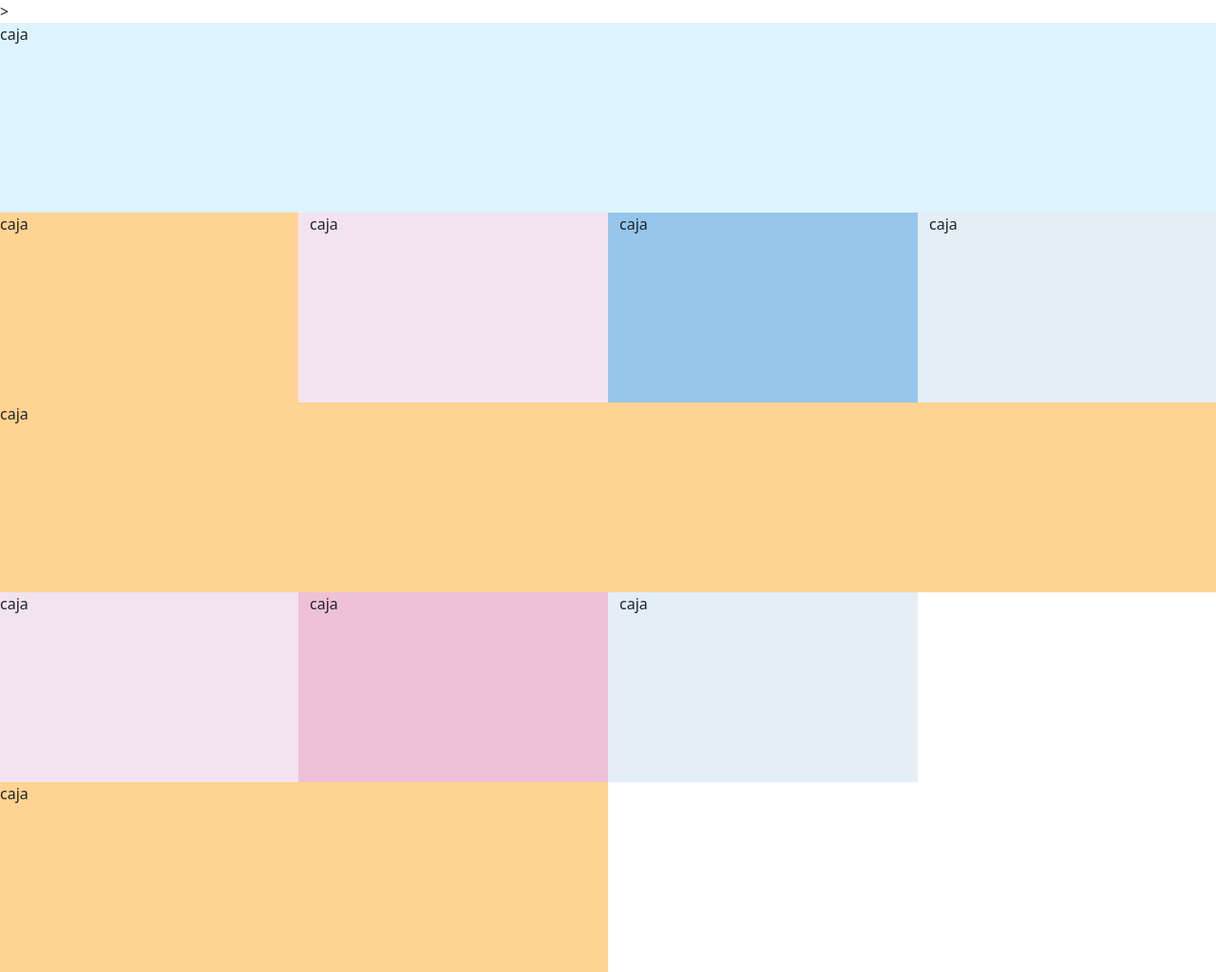
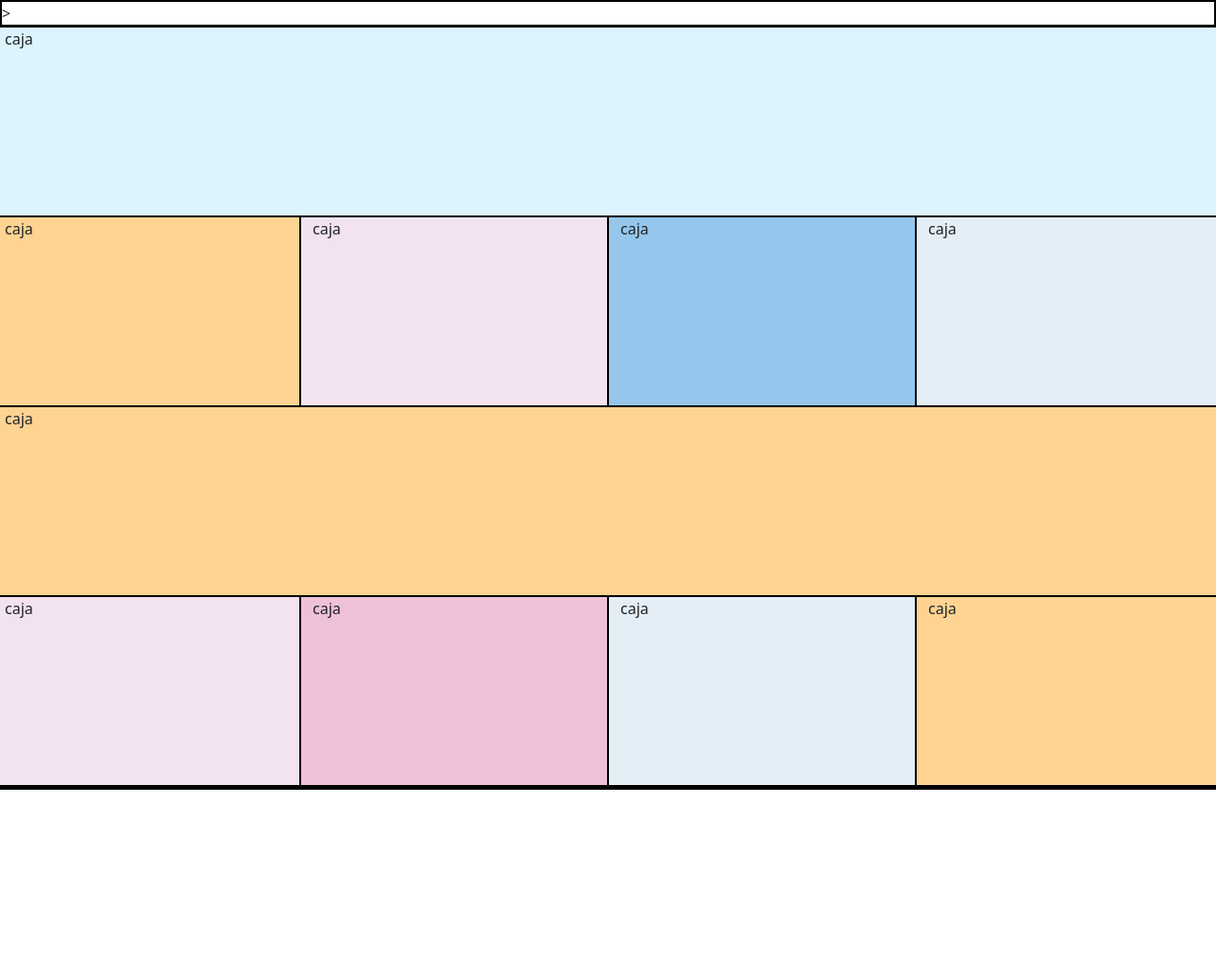
Before and after one commit to alexander501-jpg/myfirstwebsite, a plain HTML site: page index.html in a window 1280 px wide. Shown: the whole page at 95% size. After the commit the page ends 832 px from the top, so only its background shows below. Drawn offline with nearby package versions, Linux system fonts and the light colour scheme.

Commit message:
organice eficientemente las dos ultimas capas de clas clases xl y xxl tambien agregue borde a todo mi proyecto para una correcta visualizacion de las cajas

```diff
--- a/index.html
+++ b/index.html
@@ -9,6 +9,7 @@
           <style>
             *{
                 box-sizing: border-box;
+                border: solid 1px black;
             }
 
             body{
@@ -71,7 +72,7 @@
             <div class="col-sm-6 col-sm-6 col-md-4 col-lg-4 col-xl-3 col-xxl-3 caja7">caja</div>
             <div class="col-sm-6 col-sm-6 col-md-6 col-lg-6 col-xl-3 col-xxl-3 caja8">caja</div>
             <div class="col-12 col-sm-12 col-md-6 col-lg-6 col-xl-3 col-xxl-3 caja9">caja</div>
-            <div class="col-12 col-sm-12 col-md-6 col-lg-6 col-xl-6 col-xxl-6 caja10">caja</div>
+            <div class="col-12 col-sm-12 col-md-6 col-lg-6 col-xl-3 col-xxl-3 caja10">caja</div>
         </div>
     </div>
     <script src="https://cdn.jsdelivr.net/npm/bootstrap@5.3.8/dist/js/bootstrap.bundle.min.js"
```
